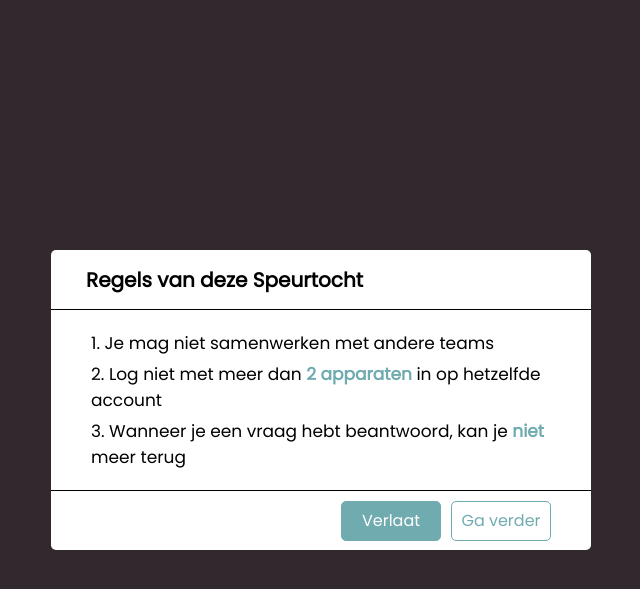
After one commit to yusufkemal1001/Speurtocht, a PHP site: page /quiz.html in a window 1280 px wide. The commit adds this page. Shown: the top 589 px of the page, without its empty margins (319-959 px from the left). Run offline with PHP 8.4, Linux system fonts and the light colour scheme; some libraries are stand-ins or nearby versions.

Commit message:
Begin spelers pagina
Ik heb het scherm gemaakt met de uitleg van de speurtocht erop

```diff
--- /dev/null
+++ b/quiz.html
@@ -0,0 +1,29 @@
+<!DOCTYPE html>
+<html lang="en">
+<head>
+    <meta charset="UTF-8">
+    <meta http-equiv="X-UA-Compatible" content="IE=edge">
+    <meta name="viewport" content="width=device-width, initial-scale=1.0">
+    <title>Spelers pagina || Marthijs</title>
+    <script src="https://kit.fontawesome.com/a076d05399.js"></script>
+    <link rel="stylesheet" href="styles1.css">
+</head>
+<body>
+    <div class="start_btn"><button>Spelen!</button></div>
+
+    <div class="info_box">
+        <div class="info_title">
+            <span>Regels van deze Speurtocht</span>
+        </div>
+            <div class="info_list">
+                <div class="info">1. Je mag niet samenwerken met andere teams</div>
+                <div class="info">2. Log niet met meer dan <span>2 apparaten</span> in op hetzelfde account</div>
+                <div class="info">3. Wanneer je een vraag hebt beantwoord, kan je <span>niet</span> meer terug</div>
+            </div>
+            <div class="buttons">
+                <button class="quit">Verlaat</button>
+                <button class="continue">Ga verder</button>
+            </div>
+    </div>
+</body>
+</html>
--- a/styles1.css
+++ b/styles1.css
@@ -1,37 +1,109 @@
+@import url('https://fonts.googleapis.com/css2?family=Poppins:wght@400&display=swap');
+
+
 * {
-margin: 0;
-padding: 0;
-user-select: none;
-box-sizing: border-box;
-font-family: 'Poppins', sans-serif;
+    margin: 0;
+    padding: 0;
+    box-sizing: border-box;
+    font-family: 'Poppins', sans-serif;
+
 
 }
 
-.alert {
-min-width: 420px;
-padding: 20px 40px;
-background: green;
-position: absolute;
-right: 0px;
-top: 10px;
-border-radius: 4px;
-border-left: 6px solid darkgreen;
+
+body {
+    background: #32292F;
 }
 
-.alert .fa-exclamation-circle {
-position: absolute;
-left: 20px;
-top: 50%;
-transform: translateY(-50%);
-color: white;
-font-size: 30px;
+.start_btn,
+.info_box {
+    position: absolute;
+    top: 50%;
+    left: 50%;
+    transform: translate(-50%, -50%);
+
 }
 
 
-.alert .msg {
-color: white;
-padding: 0 20px;
-font-size: 180px;
+.start_btn button {
+    font-size: 25px;
+    font-weight: 500;
+    color: #70ABAF;
+    padding: 15px 30px;
+    outline: none;
+    border: none;
+    border-radius: 5px;
+    cursor: pointer;
+}
 
+.info_box {
+    width: 540px;
+    background: white;
+    border-radius: 5px;
+}
 
+.info_box .info_title {
+    height: 60px;
+    width: 100%;
+    border-bottom: 1px solid black;
+    display: flex;
+    padding: 0 35px;
+    align-items: center;
+    font-size: 20px;
+    font-weight: 600;
 }
+
+.info_box .info_list {
+    padding: 15px 35px;
+}
+
+.info_box .info_list .info {
+    margin: 5px;
+    font-size: 17px;
+}
+.info_box .info_list .info span {
+    font-weight: 600;
+    color: #70ABAF;
+}
+
+.info_box .buttons {
+    height: 60px;
+    display: flex;
+    align-items: center;
+    justify-content: flex-end;
+    padding: 0 35px;
+    border-top: 1px solid black;
+}
+
+.info_box .buttons button {
+    margin: 0 5px;
+    height: 40px;
+    width: 100px;
+    border: 1px solid #70ABAF;
+    background: #70ABAF;
+    border-radius: 5px;
+    color: #fff;
+    font-size: 16px;
+    font-weight: 500;
+    cursor: pointer;
+}
+
+.buttons button.continue {
+    color: #70ABAF;
+    border-color: #70ABAF;
+    background: #fff;
+}
+
+.buttons button.continue:hover {
+    background: #70ABAF;
+    color: white;
+}
+
+.buttons button.quit {
+    color: #fff;
+}
+
+.buttons button.quit:hover {
+    color: #70ABAF;
+    background: #fff;
+}
```
Also changed, not shown: mail2.php (added).
